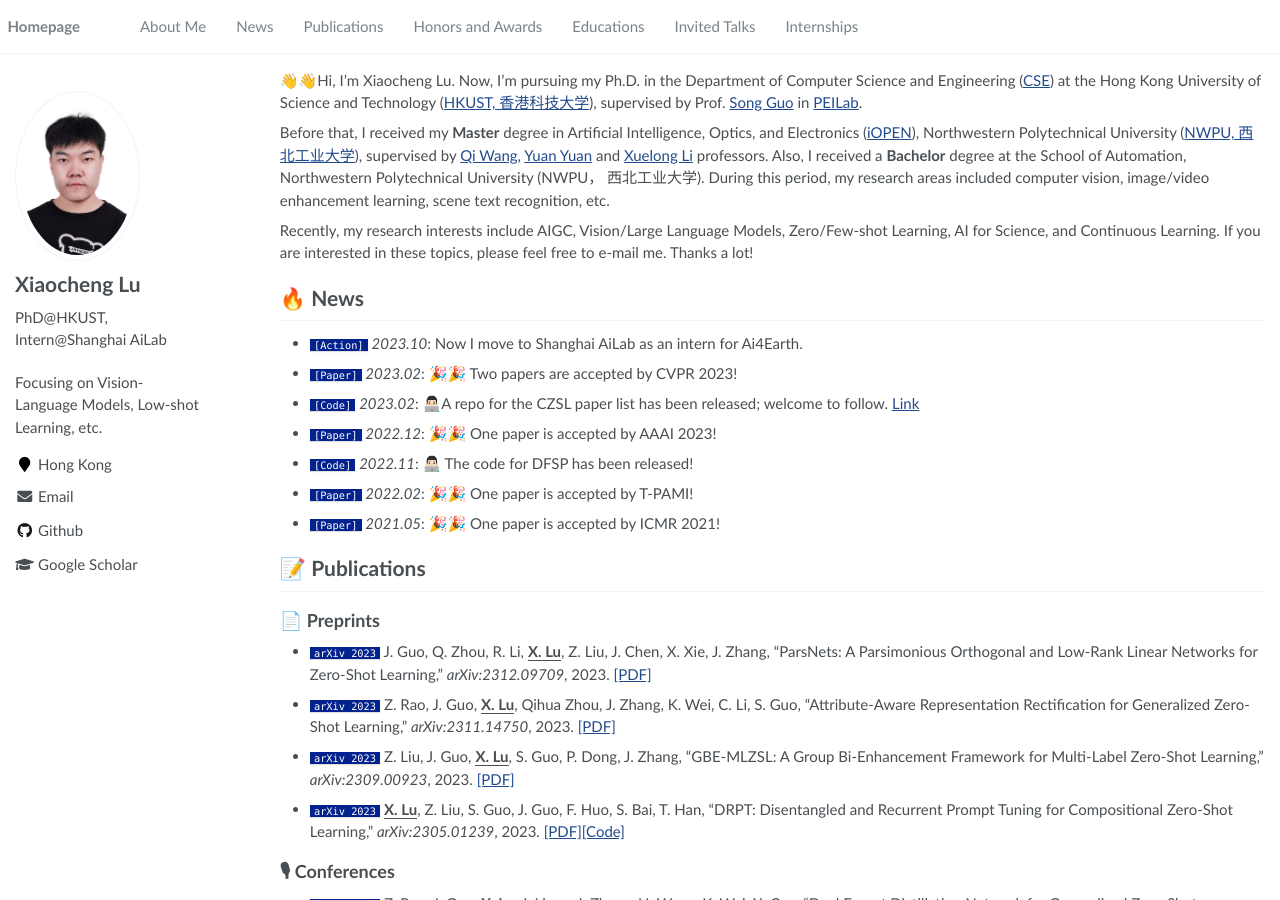
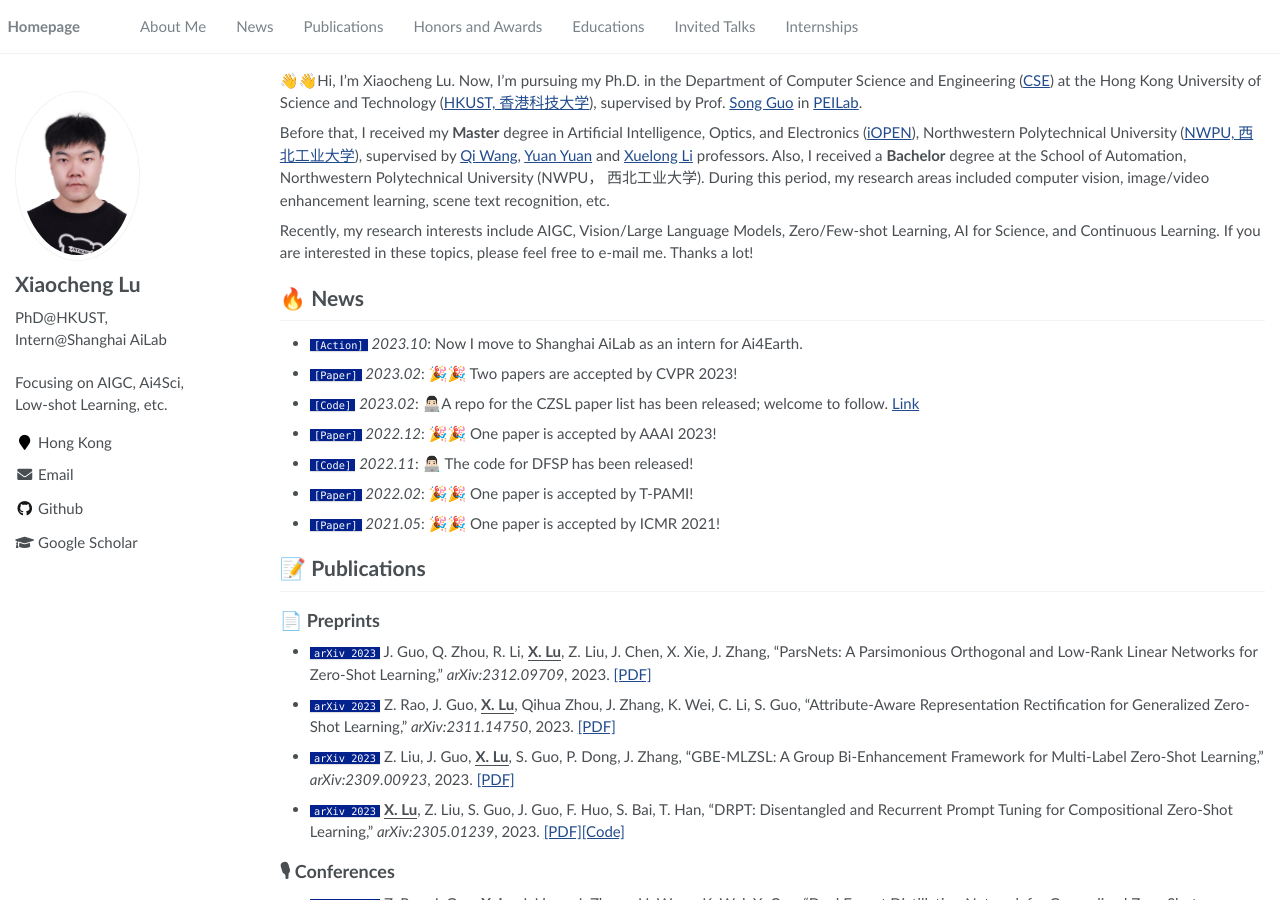
Before and after one commit to Forest-art/forest-art.github.io, a Jekyll site: the page built from _pages/about.md, in a window 1280 px wide and 900 px high. Built offline with Jekyll 4.4.1, drawn with Linux system fonts in a browser that asks for light colours; formulas are drawn with MathJax 3.

Commit message:
Update _config.yml

```diff
--- a/_config.yml
+++ b/_config.yml
@@ -7,7 +7,7 @@
 
 # Site Settings
 title                    : "Xiaocheng Lu"
-description              : "Focusing on Vision-Language Models, Low-shot Learning, etc."
+description              : "Focusing on AIGC, Ai4Sci, Low-shot Learning, etc."
 repository               : "forest-art.github.io"
 google_scholar_stats_use_cdn : true
 
```
